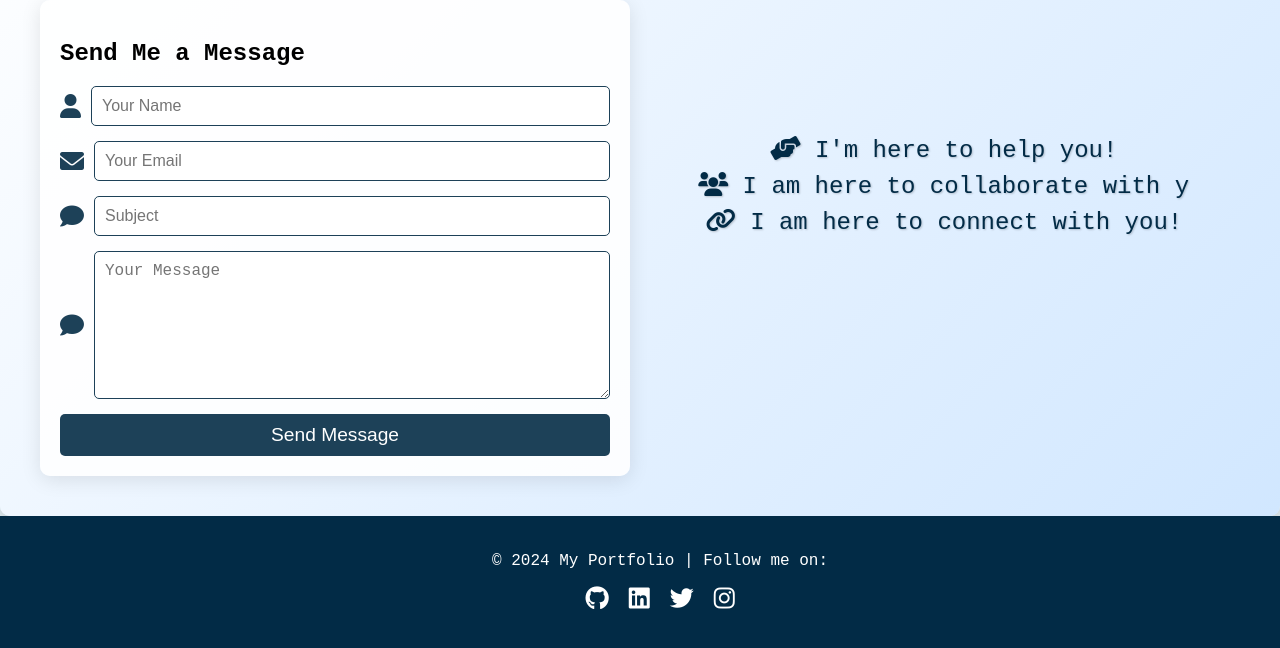
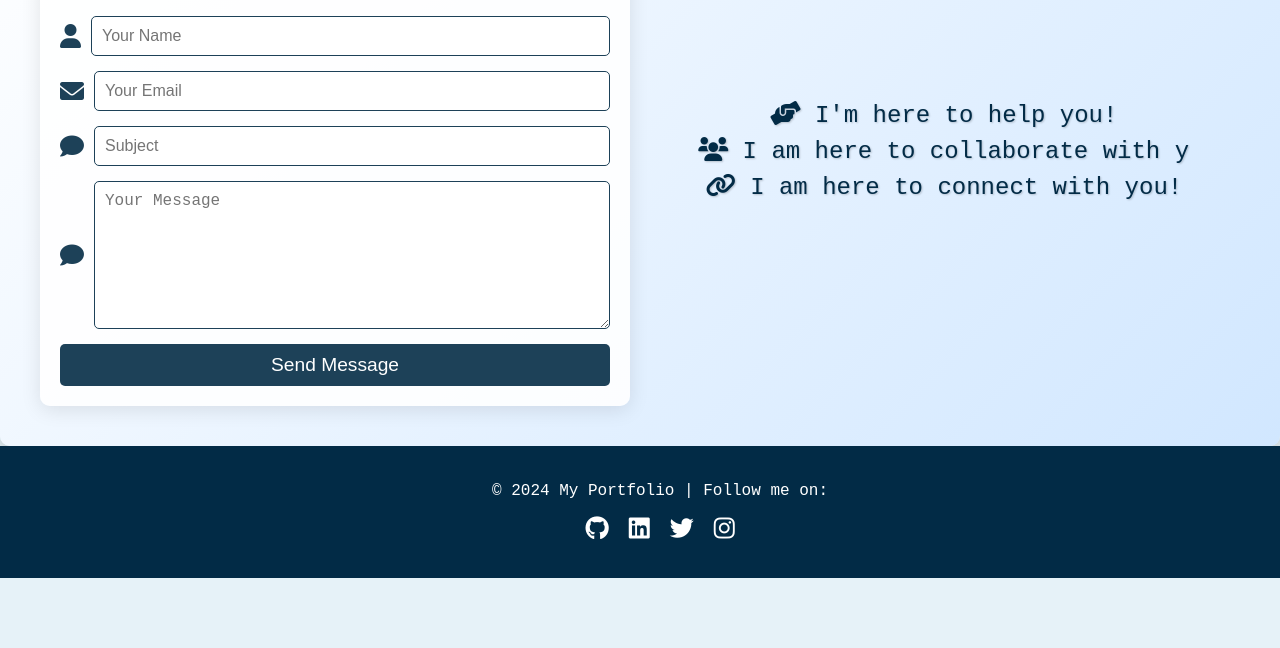
Before and after one commit to Sisamkele022/MyProfile, a website: page myProfile/contact.html in a window 1280 px wide. Shown: the part 215-863 px from the top of the page. After the commit the page ends 800 px from the top, so only its background shows below. Drawn offline with Linux system fonts and the light colour scheme.

Commit message:
FINAL CONTACT.HTML

```diff
--- a/myProfile/contact.html
+++ b/myProfile/contact.html
@@ -93,7 +93,7 @@
         }
 
         .contact-form {
-            margin-top: 20px;
+            margin-top: -70px;
             padding: 20px;
             background-color: rgba(255, 255, 255, 0.9); /* Semi-transparent white */
             border-radius: 10px;
```
